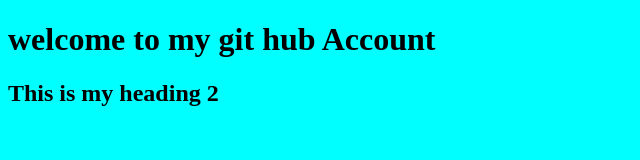
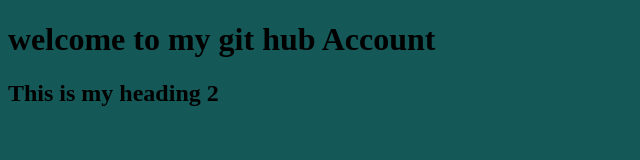
Before and after one commit to mdisrar786/webservice, a plain HTML site: page index.html in a window 1280 px wide. Shown: the whole page, without its empty margins (0-640 px from the left). Drawn offline with Linux system fonts and the light colour scheme.

Commit message:
some changes

```diff
--- a/index.css
+++ b/index.css
@@ -1,3 +1,3 @@
 *{
-    background-color: aqua;
+    background-color: rgb(20, 88, 88);
 }
```
